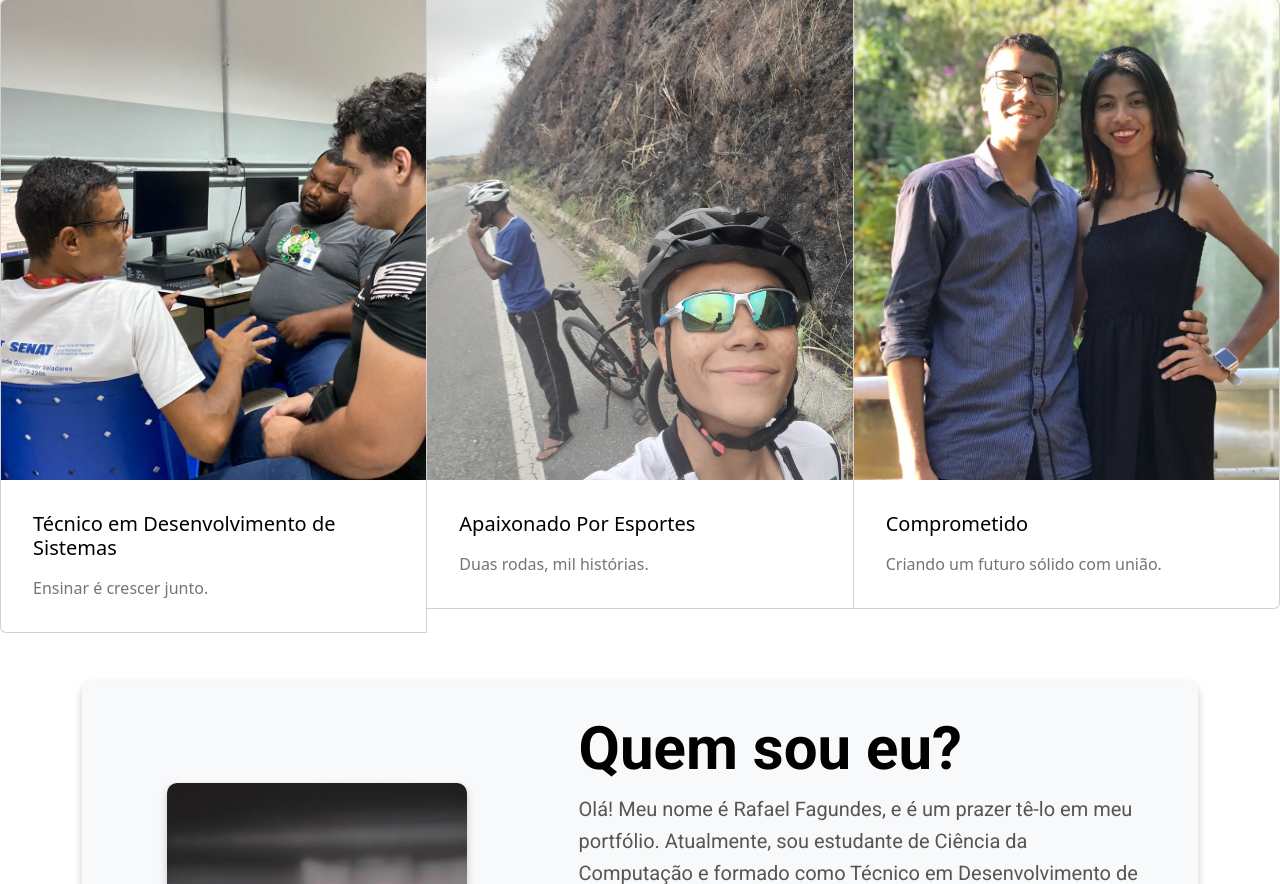
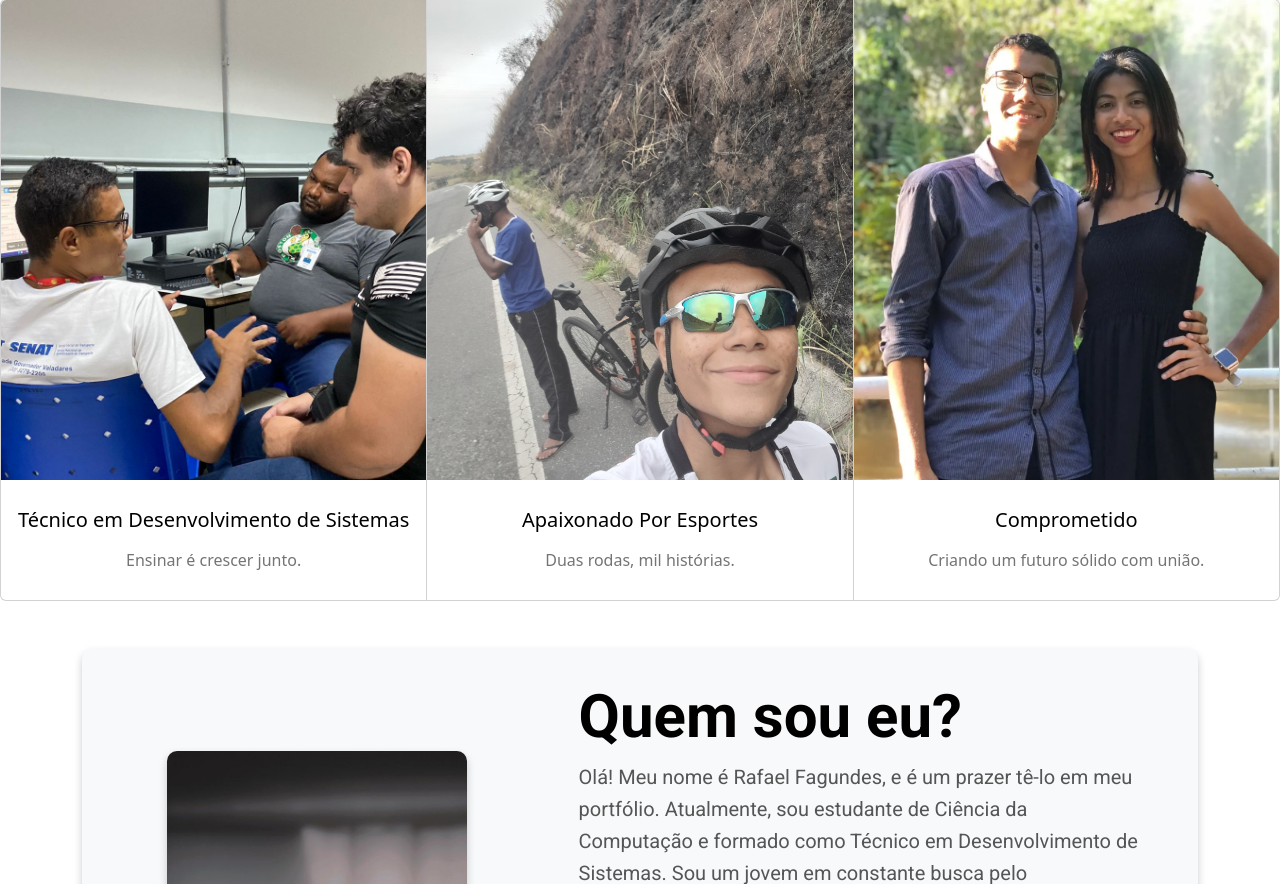
Before and after one commit to FalconTFagundes/my-portfolio, a PHP site: page /pages/sobre.html in a window 1280 px wide. Shown: the part 596-1480 px from the top of the page. Run offline with PHP 8.4, Linux system fonts and the light colour scheme; some libraries are stand-ins or nearby versions.

Commit message:
corrigindo bug cards iniciais do about

```diff
--- a/assets/css/style.css
+++ b/assets/css/style.css
@@ -236,9 +236,10 @@ footer p {
   color: black;
 }
 
-.card-body {
+.cardsInit {
   color: rgb(116, 116, 116);
   padding: 2rem;
+
 }
 
 
@@ -313,6 +314,21 @@ footer p {
 #textoAbout {
   text-align: left;
   font-family: 'Roboto', sans-serif;
+}
+
+
+.card-body-about {
+  color: rgb(116, 116, 116);
+  padding: 2rem;
+  height: 120px;
+  display: flex;
+  flex-direction: column;
+  justify-content: center;
+  align-items: center;
+  text-align: center;
+  overflow: hidden;
+  white-space: nowrap;
+
 }
 
 .cardAbout {
@@ -401,6 +417,8 @@ footer p {
 
 
 
+
+
 /* RESPONSIVIDADE MOBILE */
 
 @media (max-width: 1024px) {
--- a/index.html
+++ b/index.html
@@ -136,7 +136,7 @@
           <div class="card custom-card" style="width: 18rem;" data-aos="zoom-out" data-aos-duration="2000"
             data-aos-delay="300">
             <img src="assets/img/projects/divinoSabor.png" class="card-img-top" alt="...">
-            <div class="card-body">
+            <div class="card-body cardsInit">
               <h5 class="card-title">Sistema de Gestão Epresarial</h5>
               <p class="card-text">Gestão eficiente com layout intuitivo, PHP e Ajax.</p>
               <a href="https://github.com/FalconTFagundes/tcc-DivinoSabor" target="_blank">
@@ -149,7 +149,7 @@
           <div class="card custom-card" style="width: 18rem;" data-aos="zoom-out" data-aos-duration="2000"
             data-aos-delay="300">
             <img src="assets/img/projects/actionHeroes.PNG" class="card-img-top" alt="...">
-            <div class="card-body">
+            <div class="card-body cardsInit">
               <h5 class="card-title">Dashboard - Loja Action Heroes</h5>
               <p class="card-text">Controle fácil de recursos, imagens e vendas.</p>
               <a href="https://github.com/FalconTFagundes/actionHeroes-AND-dashboard" target="_blank">
@@ -162,7 +162,7 @@
           <div class="card custom-card" style="width: 18rem;" data-aos="zoom-out" data-aos-duration="2000"
             data-aos-delay="300">
             <img src="assets/img/projects/dashboardAjax.PNG" class="card-img-top" alt="...">
-            <div class="card-body">
+            <div class="card-body cardsInit">
               <h5 class="card-title">Ferramenta de Gestão Visual</h5>
               <p class="card-text">Interface simples para administração de sites.</p>
               <a href="https://github.com/FalconTFagundes/AJAX-Dashboard" target="_blank">
--- a/pages/sobre.html
+++ b/pages/sobre.html
@@ -122,7 +122,7 @@
         <div class="card-group" data-aos="fade-up" data-aos-duration="1000">
             <div class="card cardAbout">
                 <img src="../assets/img/about/about_10.jpg" class="card-img-top" alt="...">
-                <div class="card-body">
+                <div class="card-body card-body-about">
                     <h5 class="card-title">Técnico em Desenvolvimento de Sistemas</h5>
                     <p class="card-text">Ensinar é crescer junto.</p>
 
@@ -130,7 +130,7 @@
             </div>
             <div class="card cardAbout">
                 <img src="../assets/img/about/about_8.jpg" class="card-img-top" alt="...">
-                <div class="card-body">
+                <div class="card-body card-body-about">
                     <h5 class="card-title">Apaixonado Por Esportes</h5>
                     <p class="card-text">Duas rodas, mil histórias.</p>
 
@@ -138,7 +138,7 @@
             </div>
             <div class="card cardAbout">
                 <img src="../assets/img/about/about_18.jpg" class="card-img-top" alt="...">
-                <div class="card-body">
+                <div class="card-body card-body-about">
                     <h5 class="card-title">Comprometido</h5>
                     <p class="card-text">Criando um futuro sólido com união.</p>
 
```
